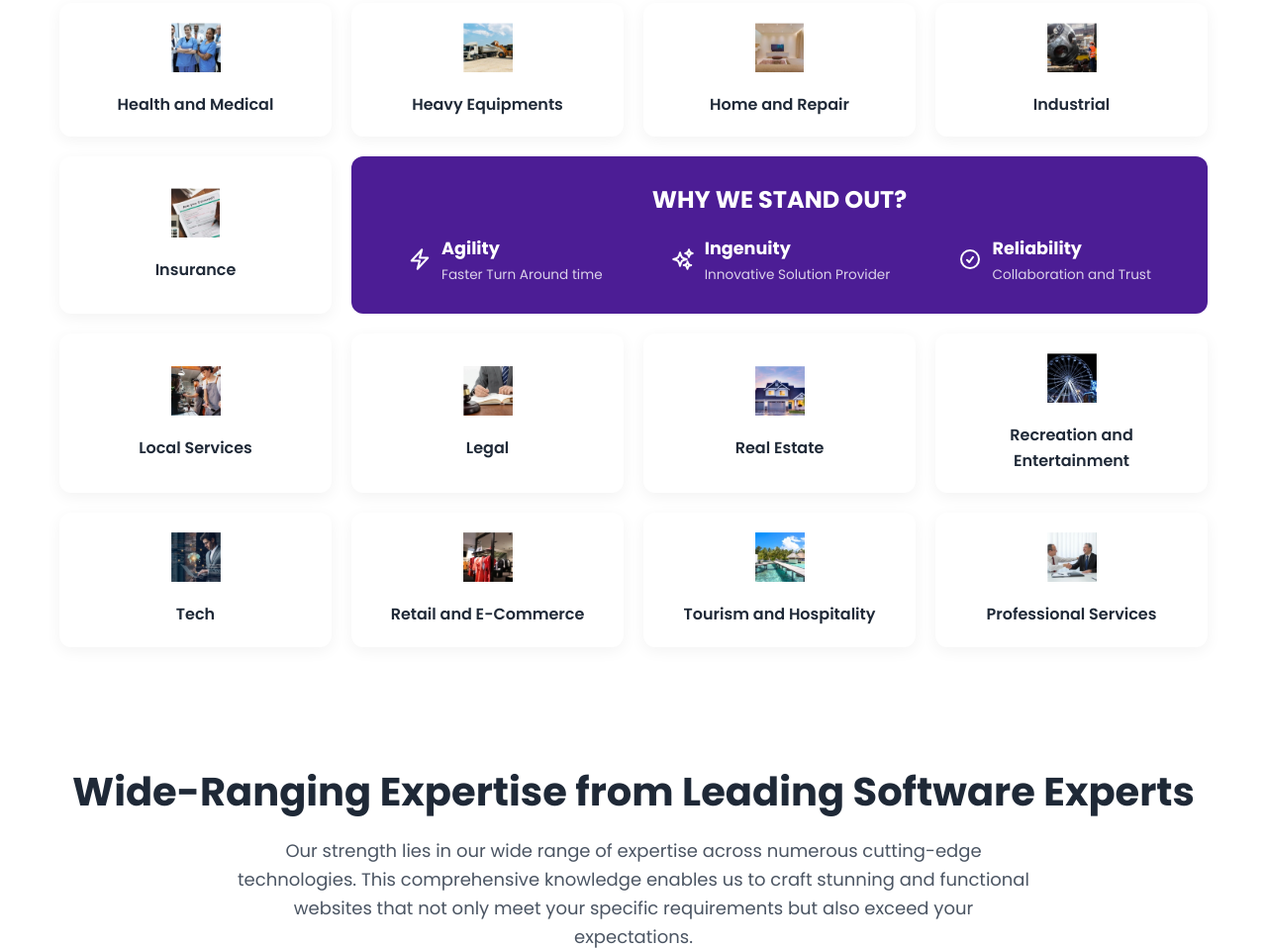
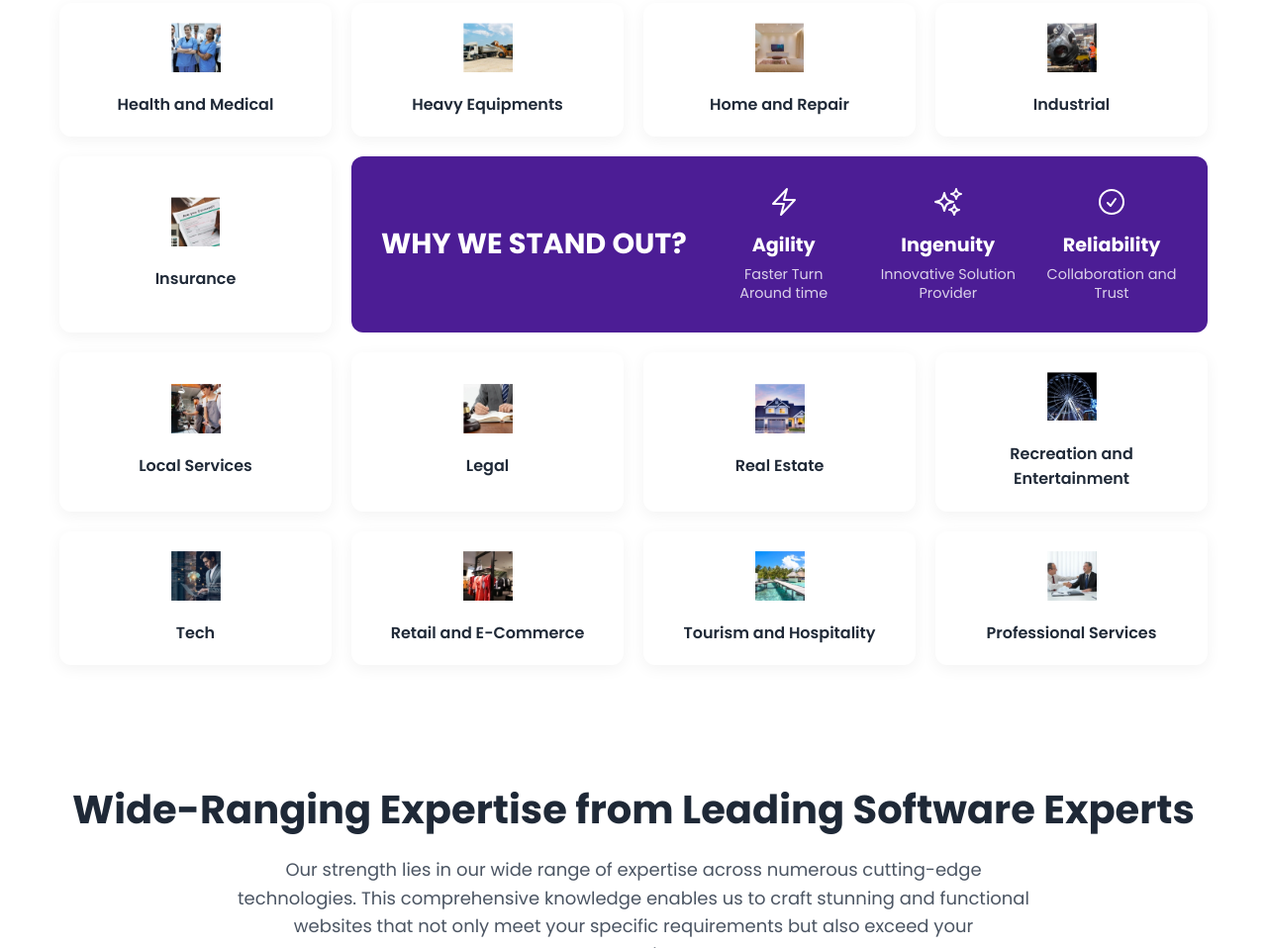
Before and after one commit to Devabhi03/KI-Homepage, a plain HTML site: page index.html in a window 1280 px wide. Shown: the part 4688-5646 px from the top of the page at 99% size. Drawn offline with Linux system fonts and the light colour scheme.

Commit message:
css changes

```diff
--- a/style.css
+++ b/style.css
@@ -197,7 +197,7 @@
         .ki-home-since { padding: 40px 0; }
         .ki-home-since span { font-size: 12rem; font-weight: 800; color: rgba(0,0,0,0.05); }
 
-        /* START: UPDATED LEADING SECTORS STYLES */
+        /* START: LEADING SECTORS STYLES */
        .sc-box-wrapper {
            display: grid;
            grid-template-columns: repeat(4, 1fr);
@@ -233,58 +233,68 @@
            margin-bottom: 10px;
        }
 
-       /* ✅ MODIFIED: Changed grid-column to span 3 */
+       /* ✅ MODIFIED: Why We Stand Out Section */
        .standout-grid-item {
-           grid-column: span 3; /* Make "Why We Stand Out?" span three columns */
+           grid-column: span 3;
            background: var(--primary-dark);
            color: var(--white);
            border-radius: 12px;
            padding: 30px;
            display: flex;
-           flex-direction: column;
+           flex-direction: row;
            align-items: center;
-           justify-content: center;
-           gap: 20px;
-           text-align: center;
+           justify-content: space-between;
+           gap: 30px;
        }
 
        .standout-grid-item .standout-title {
-           font-size: 1.5rem;
+           font-size: 1.8rem;
            font-weight: 700;
            text-transform: uppercase;
            margin: 0;
            padding: 0;
-           line-height: 1.2;
+           line-height: 1.1;
+           flex-shrink: 0;
+           text-align: left;
        }
+
        .standout-grid-item .standout-features {
            display: flex;
            justify-content: space-around;
-           width: 100%;
-           gap: 15px;
+           flex-grow: 1;
+           gap: 20px;
        }
+
        .standout-grid-item .feature-item {
            display: flex;
+           flex-direction: column;
            align-items: center;
-           gap: 10px;
+           text-align: center;
+           gap: 8px;
        }
+
        .standout-grid-item .feature-item svg {
-           width: 24px;
-           height: 24px;
-           stroke-width: 2;
+           width: 32px;
+           height: 32px;
+           stroke-width: 1.5;
            flex-shrink: 0;
+           margin-bottom: 5px;
        }
        .standout-grid-item .feature-item div h4 {
-           font-size: 1.1rem;
+           font-size: 1.2rem;
+           font-weight: 700;
            margin: 0 0 4px 0;
-           text-align: left;
+           text-align: center;
        }
        .standout-grid-item .feature-item div p {
-           font-size: 0.85rem;
+           font-size: 0.9rem;
            line-height: 1.3;
            opacity: 0.8;
            margin: 0;
-           text-align: left;
+           text-align: center;
        }
+       /* END MODIFICATIONS */
+
        .show-more-btn {
            display: none;
            align-items: center;
@@ -452,6 +462,8 @@
             }
             .standout-grid-item {
                 grid-column: span 2;
+                flex-direction: column; /* Revert to column for mobile */
+                text-align: center;
             }
             .standout-grid-item .standout-features {
                 flex-direction: column;
```
